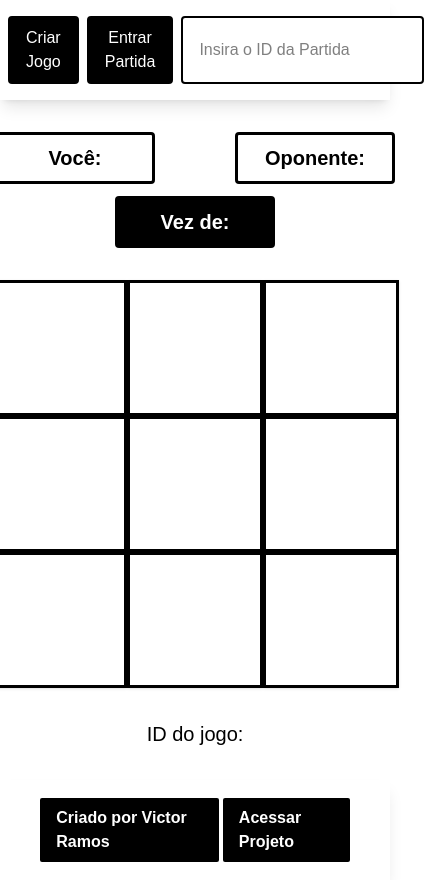
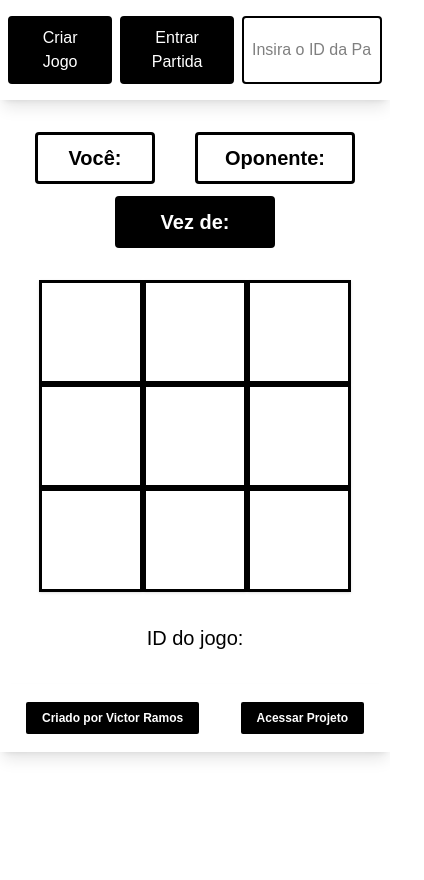
Before and after one commit to VictorRms03/Tic-Tac-Toe, a Next.js app in the folder frontend/: page / in a window 390 px wide. Shown: the whole page, 424 px wide, since content can reach past the window. After the commit the page ends 844 px from the top, so only its background shows below. Built offline with nearby package versions, Linux system fonts and the light colour scheme; no server answers.

Commit message:
fix: telas bem pequenas

```diff
--- a/frontend/src/components/Footer.tsx
+++ b/frontend/src/components/Footer.tsx
@@ -3,16 +3,16 @@ import Link from 'next/link';
 export default function Footer() {
     return (
         <footer className="w-full px-6 py-4 shadow-lg sticky top-0 z-50">
-            <div className="max-w-11/12 xl:max-w-7/12 mx-auto flex items-center justify-center lg:justify-between">
+            <div className="max-11/12 sm:max-w-9/12 lg:max-w-7/12 mx-auto flex items-center justify-between">
 
                 <Link href="https://victor-ramos.vercel.app/" target="_blank" className="group bg-black border-2 border-white px-4 py-2 rounded
                     transition flex items-center gap-2 hover:bg-white hover:border-black ">
-                    <span className="font-bold text-white group-hover:text-black"> Criado por Victor Ramos </span>
+                    <span className="font-bold text-white group-hover:text-black text-xs md:text-lg"> Criado por Victor Ramos </span>
                 </Link>
 
                 <Link href="https://github.com/VictorRms03/Tic-Tac-Toe" target="_blank" className="group bg-black border-2 border-white px-4 py-2 rounded
                     transition flex items-center gap-2 hover:bg-white hover:border-black ">
-                    <span className="font-bold text-white group-hover:text-black"> Acessar Projeto </span>
+                    <span className="font-bold text-white group-hover:text-black text-xs md:text-lg"> Acessar Projeto </span>
                 </Link>
 
             </div>
--- a/frontend/src/components/Game.tsx
+++ b/frontend/src/components/Game.tsx
@@ -84,7 +84,7 @@ export default function Game() {
             <button id={id.toString()}
                 onClick={() => doRound(id, gameId)}
                 disabled={ ( board.get(id)?.content !== null || currentPlayer !== myPlayerSymbol ) }
-                className="w-34 h-34 xl:w-44 xl:h-44 bg-white shadow border-3 border-black group">
+                className="w-26 h-26 sm:w-44 sm:h-44 bg-white shadow border-3 border-black group">
 
                 <span className='text-9xl'> { board.get(id)?.content || ' ' } </span>
 
@@ -122,9 +122,9 @@ export default function Game() {
 
             <div className='flex flex-col items-center gap-3'>
 
-                <div className='flex flex-row gap-20'>
+                <div className='flex flex-row gap-10 sm:gap-20'>
 
-                    <div className="bg-white border border-black border-3 py-2 rounded flex justify-center items-center gap-2 w-40 h-13">
+                    <div className="bg-white border border-black border-3 py-2 rounded flex justify-center items-center gap-2 w-30 sm:w-40 h-13">
                         <span className="font-bold text-xl"> Você: {myPlayerSymbol} </span>
                     </div>
 
@@ -140,7 +140,9 @@ export default function Game() {
 
             </div>
 
-            { renderBoard() }
+            <div>
+                { renderBoard() }
+            </div>
 
             <h2 className='text-xl'> ID do jogo: {gameId} </h2>
 
--- a/frontend/src/components/Navbar.tsx
+++ b/frontend/src/components/Navbar.tsx
@@ -7,12 +7,12 @@ export default function Navbar() {
 
     return (
 
-        <header className="w-full px-2 md:px-6 py-4 shadow-lg top-0 z-50">
-            <div className="md:max-w-11/12 xl:max-w-9/12 mx-auto flex items-center justify-between">
+        <header className="w-full px-2 sm:px-6 py-4 shadow-lg top-0 z-50">
+            <div className="sm:max-w-11/12 xl:max-w-9/12 mx-auto flex items-center justify-between">
 
-                <h1 className='hidden md:inline text-xl md:text-2xl lg:text-4xl'>Tic-Tac-Toe: Online</h1>
+                <h1 className='hidden sm:inline text-xl sm:text-2xl lg:text-4xl'>Tic-Tac-Toe: Online</h1>
 
-                <div className='flex space-x-2 md:space-x-6 lg:space-x-10'>
+                <div className='flex space-x-2 sm:space-x-6 lg:space-x-10'>
 
                     <button onClick={createGame} className="group bg-black px-4 py-2 rounded hover:bg-white border-2 border-black hover:border-black transition flex items-center">
 
@@ -36,7 +36,7 @@ export default function Navbar() {
                             id="gameId"
                             onChange={(e) => setGameId(e.target.value)}
                             placeholder="Insira o ID da Partida"
-                            className='bg-white border-2 rounded border-black px-4 '
+                            className='bg-white border-2 rounded border-black px-2 md:px-4 w-35 lg:w-50'
                         />
 
                     </form>
```
Also changed, not shown: 1 other file (tests, documents, lock files or other folders).
